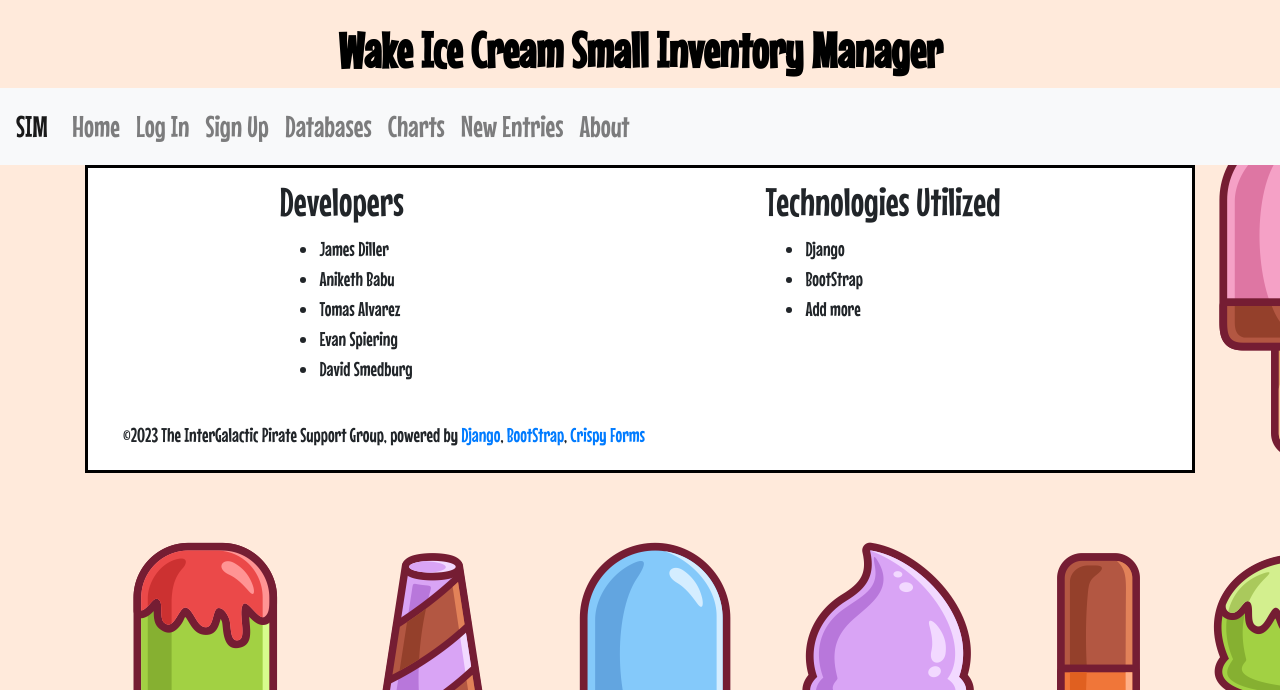
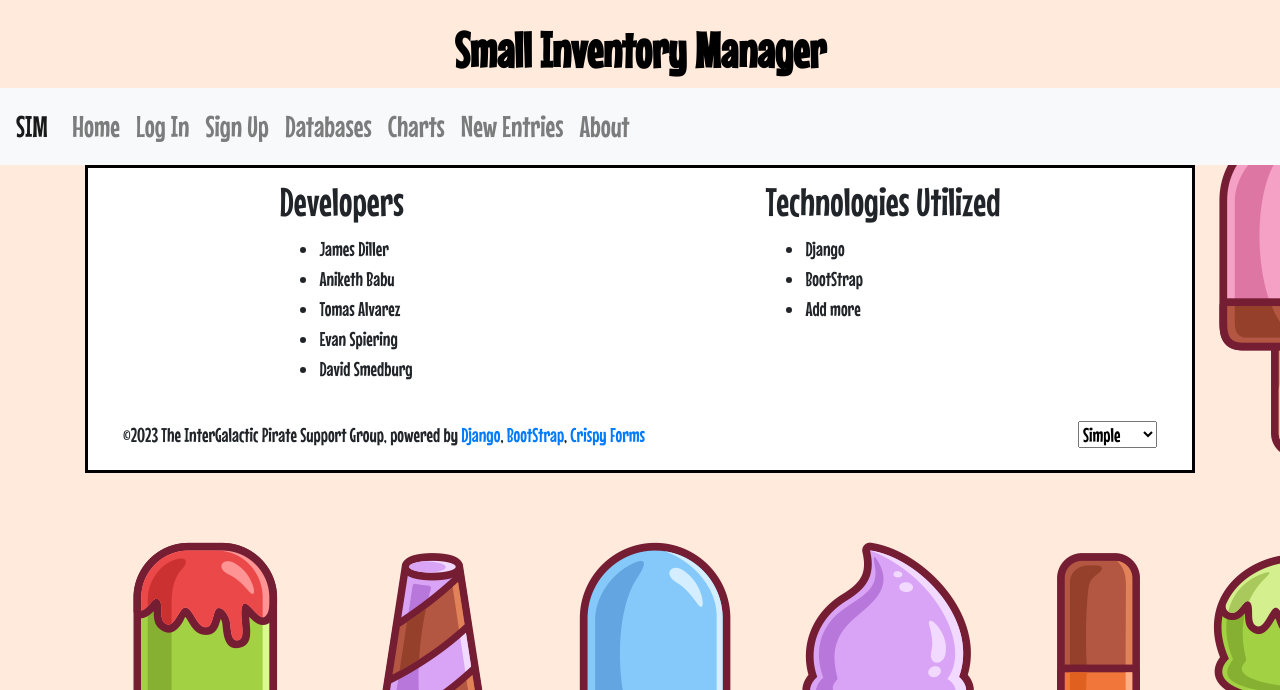
Before and after one commit to jwdiller/CSC289-Group2-Inventory, a Django app: page /about/ in a window 1280 px wide. Shown: the top 690 px of the page. Run offline with Django 4.2, Linux system fonts and the light colour scheme.

Commit message:
Add files via upload

```diff
--- a/app/core/templates/base.html
+++ b/app/core/templates/base.html
@@ -4,14 +4,15 @@
 	<title>SIM - {% block title %}Generic Page{% endblock %}</title>
 	<!-- Bootstrap CSS -->
 	<link rel="stylesheet" href="https://cdn.jsdelivr.net/npm/bootstrap@4.3.1/dist/css/bootstrap.min.css" integrity="sha384-ggOyR0iXCbMQv3Xipma34MD+dH/1fQ784/j6cY/iJTQUOhcWr7x9JvoRxT2MZw1T" crossorigin="anonymous">
-	<link rel="stylesheet" href="{% static 'css/alert.css' %}">
-	<link rel="stylesheet" href="{% static 'css/icecream.css' %}"
+	<link rel="stylesheet" href="{% static 'css/message.css' %}">
+	<link rel="stylesheet" href="{% static 'css/icecream.css' %}" id="css">
 </head>
 <body>
-	<h1>Wake Ice Cream Small Inventory Manager</h1>
+	<h1 id="title">Small Inventory Manager</h1>
     <div id="app"></div>
     <script src="https://ajax.googleapis.com/ajax/libs/jquery/3.3.1/jquery.min.js"></script>
     <script src="{% static 'app/js/main.js' %}"></script>
+	<script src="{% static 'scripts/cssSelect.js' %}"></script>
 	<header class="site-header">
 
 	<nav class="navbar navbar-expand-lg navbar-light bg-light">
@@ -48,6 +49,13 @@
 
 		<div class="endbar">
 		©2023 The InterGalactic Pirate Support Group, powered by <a href="https://www.djangoproject.com" target="_blank">Django</a>, <a href="https://getbootstrap.com" target="_blank">BootStrap<a>, <a href="https://django-crispy-forms.readthedocs.io/en/latest/" target="_blank">Crispy Forms</a>
+		<span style="float:right;">
+			<select id="cssSelect" onchange="newCss()">
+				<option value="{% static 'css/simple.css' %}">Simple</option>
+				<option value="{% static 'css/icecream.css' %}">Ice Cream</option>
+				<option value="{% static 'css/watches.css' %}">Watches</option>
+			</select>
+		</span>
 	</div>
 	</div>
 
```
